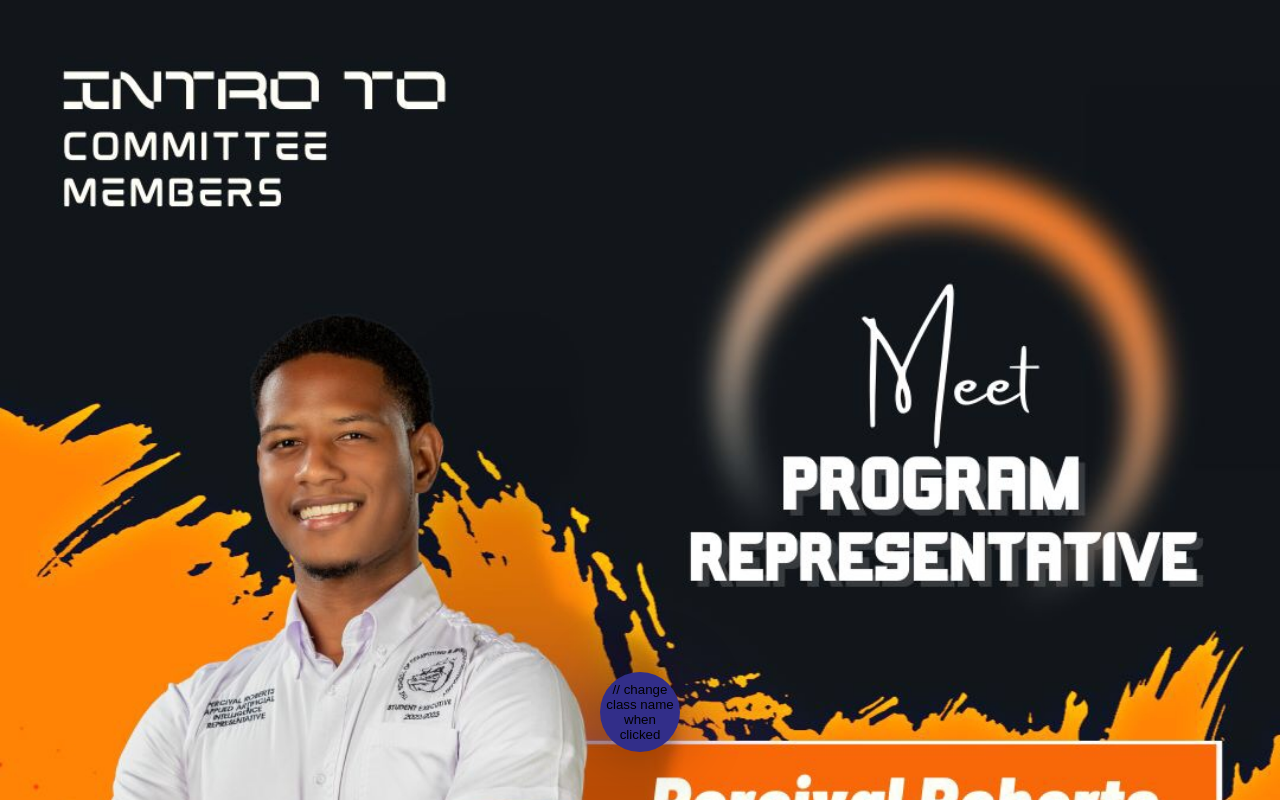
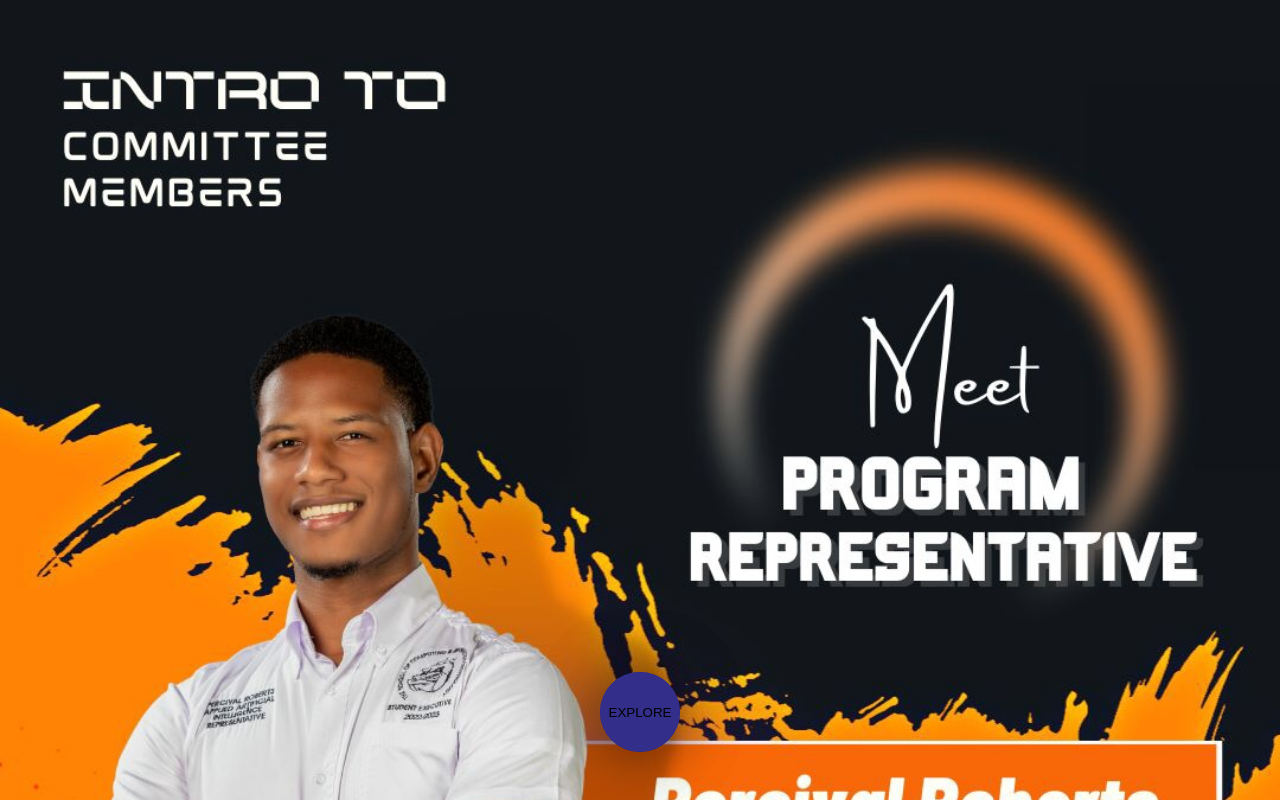
Before and after one commit to PercibalG12/PERCI, a React (Create React App) app: page / in a window 1280 px wide. Built offline with nearby package versions, Linux system fonts and the light colour scheme.

Commit message:
try a thing

```diff
--- a/src/components/Main.jsx
+++ b/src/components/Main.jsx
@@ -2,13 +2,17 @@ import React from 'react'
 import Banner from "../assets/rep.jpg"
 import { useState } from "react";
 import "./main.css";
+import Mainbtn from './Mainbtn';
 const Main = () => {
-  const [className, setClassName] = useState('false')  // set class
+  const [className, setClassName] = useState('false')
   const handleClick = () => {
-    setClassName('true') //Create a function that updates the state when the button is clicked. This function will change the class name to a new value.
+    setClassName('true')
+
   }
   return (
-    <div className='Banner false'
+    <div>
+      <Mainbtn handleClick={handleClick} />
+      <div className={`Banner ${className}`}
         style={{
           backgroundImage: 'url('+Banner+')',
           backgroundSize: "cover",
@@ -20,9 +24,10 @@ const Main = () => {
           transition:"transform 500ms cubic-bezier(.13,.53,.38,.97)",
           backgroundColor: "rgba(0,0,0)"
         }}>
-
       </div>
-  )
+    </div>
+  );
 }
 
+
 export default Main
--- a/src/components/Mainbtn.jsx
+++ b/src/components/Mainbtn.jsx
@@ -1,15 +1,12 @@
 import React from 'react'
 import "./main.css";
+// import Main from './Main';
 import { useState } from "react";
 
-
-const Mainbtn = (props) => { // set props from main component
-
+const Mainbtn = (props) => {
   return (
-    <button id="nav-toggle" type="button" onClick={props.handleClick} > // change class name when clicked
-  <i className="open fa-light fa-bars-staggered" />
-  <i className="close fa-light fa-xmark-large" />
-
+    <button id="nav-toggle" type='button' onClick={props.handleClick} >
+  <p>EXPLORE</p>
 </button>
   )
 }
--- a/src/components/main.css
+++ b/src/components/main.css
@@ -10,11 +10,7 @@ body {
   }
 
 
-  body[data-nav="true"] > .Banner {
-     transform: translateY(-50%);   /*  shoudl be .Banner?*/
-  }
-
-  .true{
+   .true{
     transform: translateY(-50%);
   }
 
```
Lines whose indentation alone changed are shown as unchanged.
